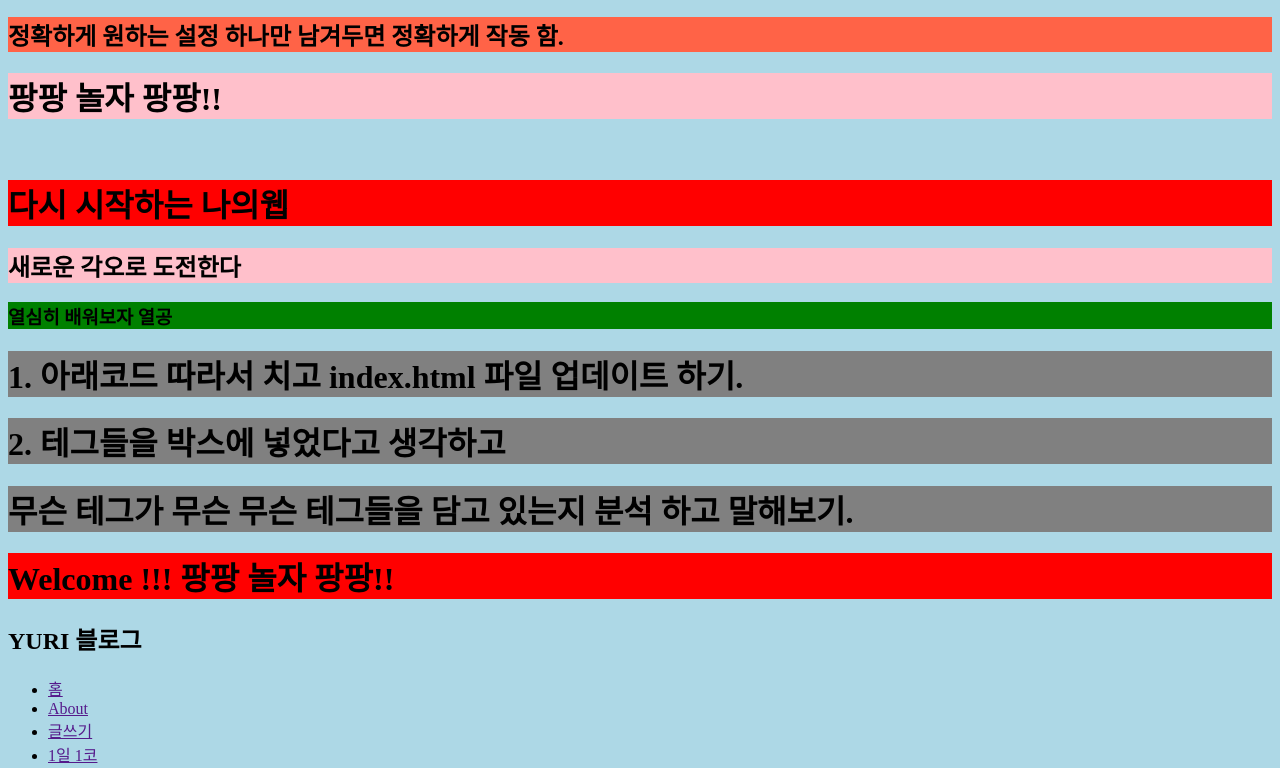
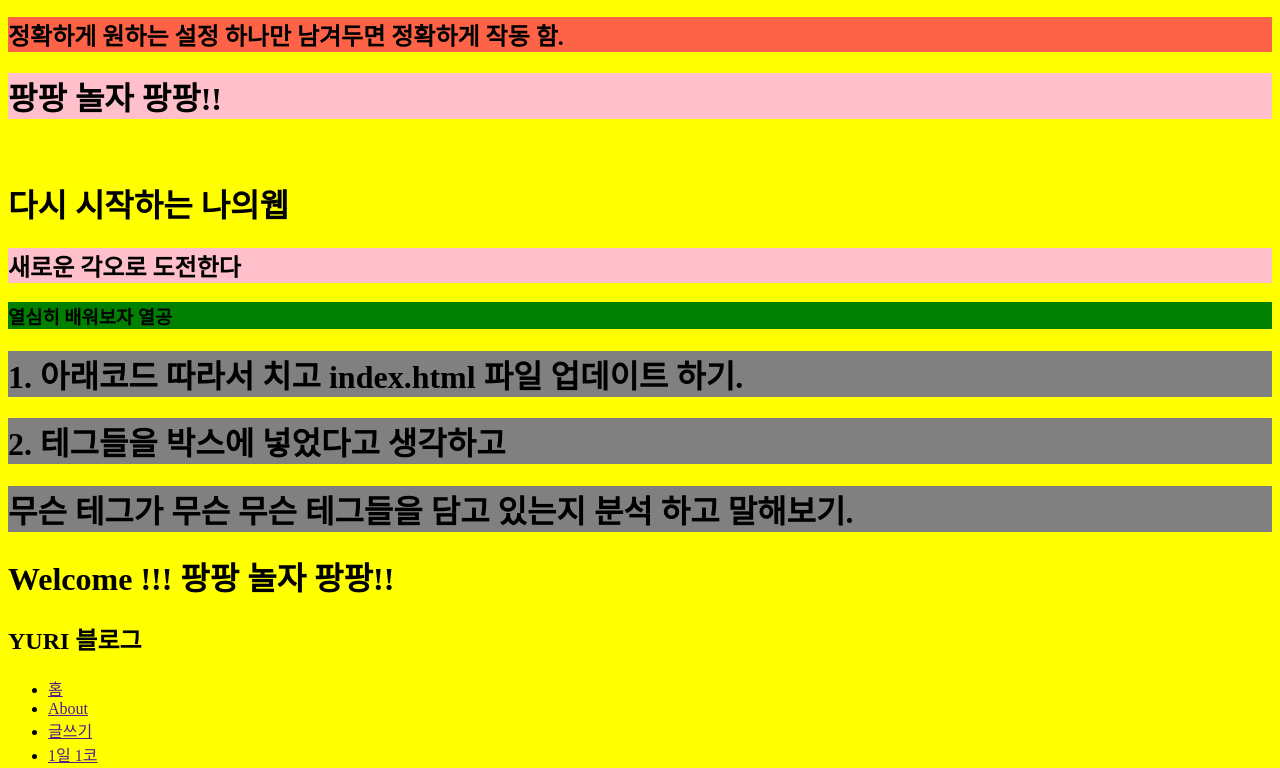
Before and after one commit to yurivitamin/yurivitamin.github.io, a plain HTML site: page index.html in a window 1280 px wide. Shown: the part 946-1714 px from the top of the page. Drawn offline with Linux system fonts and the light colour scheme.

Commit message:
Add files via upload

```diff
--- a/style1.css
+++ b/style1.css
@@ -1,7 +1,4 @@
+
 body
-{background-color: lightblue;
+{background-color: yellow;
 }
-
-h1{
-background-color: red;
-}
```
